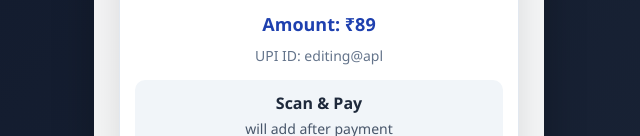
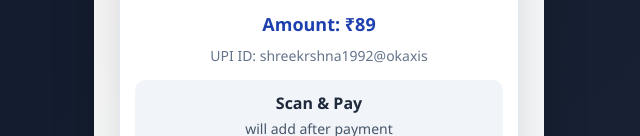
Before and after one commit to 11apna/dc, a plain HTML site: page index.html in a window 1280 px wide. Shown: the part 432-568 px from the top of the page, without its empty margins (321-961 px from the left). Drawn offline with Linux system fonts and the light colour scheme.

Commit message:
Update index.html

```diff
--- a/index.html
+++ b/index.html
@@ -409,7 +409,7 @@
                 </div>
 
                 <div class="amount-display" id="amountDisplay">Amount: ₹89</div>
-                <div class="upi-id">UPI ID: editing@apl</div>
+                <div class="upi-id">UPI ID: shreekrshna1992@okaxis</div>
 
                 <div class="service-info">
                     <div class="service-name"> Scan & Pay </div>
@@ -489,7 +489,7 @@
             document.getElementById('amountDisplay').textContent = `Amount: ₹${amount}`;
 
             // Generate QR code with amount
-            const upiId = 'editing@apl';
+            const upiId = 'shreekrshna1992@okaxis';
             const qrData = `upi://pay?pa=${upiId}&pn=Premium%20Connect&am=${amount}&cu=INR&tn=1%20Hour%20Call%20Booking`;
             document.getElementById('qrImage').src = `https://api.qrserver.com/v1/create-qr-code/?size=200x200&data=${encodeURIComponent(qrData)}`;
 
```
